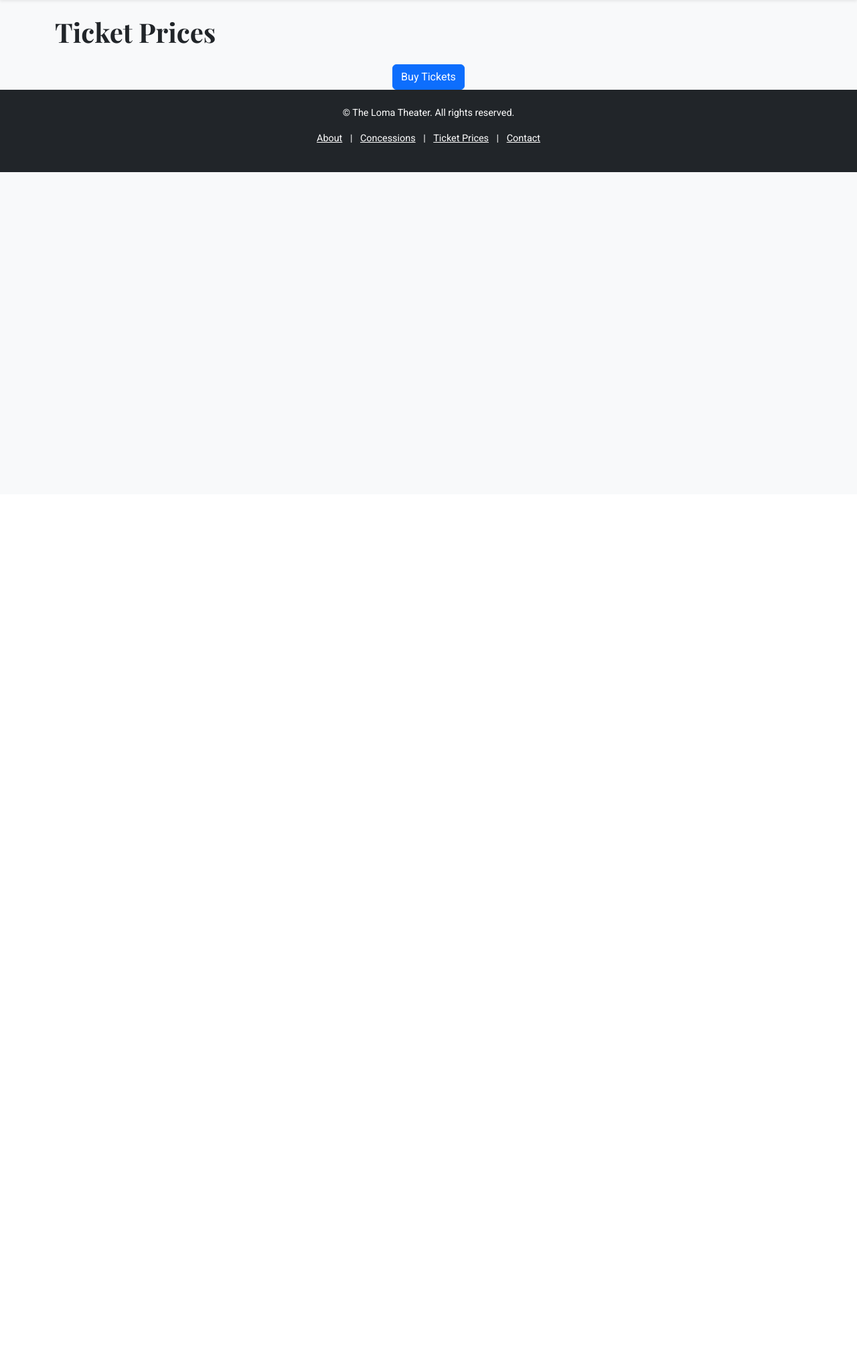
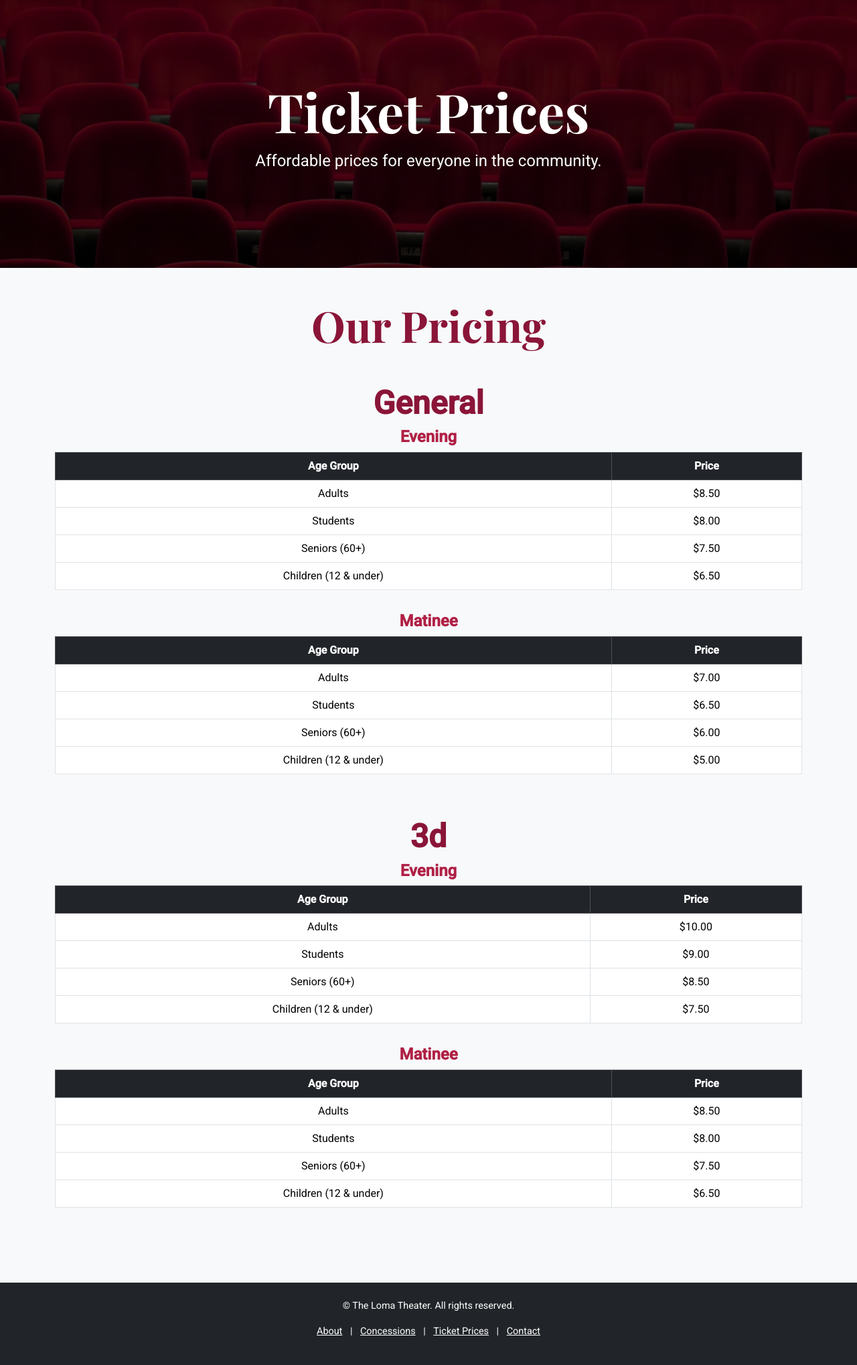
Before and after one commit to maxmeadowcroft/loma-website, a Django app: page /ticket-prices/ in a window 1280 px wide. Shown: the part 62-2100 px from the top of the page at 67% size. Before the commit the page ends 319 px from the top, so only its background shows below. Run offline with Django 5.2, Linux system fonts and the light colour scheme; data comes from the database, SQL or seed files in the repository.

Commit message:
tickets done

```diff
--- a/lomawebsite/coreWebsite/templates/coreWebsite/concessions.html
+++ b/lomawebsite/coreWebsite/templates/coreWebsite/concessions.html
@@ -16,8 +16,6 @@
     <!-- Concessions Section -->
     <section class="py-5 bg-light">
         <div class="container">
-            <h2 class="text-center mb-5 fw-bold display-4" style="color: #b02045;">Our Offerings</h2>
-
             {% if grouped_concessions %}
             {% for category, items in grouped_concessions.items %}
             <div class="mb-5">
--- a/lomawebsite/coreWebsite/templates/coreWebsite/ticket_prices.html
+++ b/lomawebsite/coreWebsite/templates/coreWebsite/ticket_prices.html
@@ -1,38 +1,57 @@
 {% extends "base.html" %}
-
+{% load static %}
 {% block title %}Ticket Prices{% endblock %}
 
 {% block content %}
+<div class="container-fluid p-0">
+    <!-- Hero Section -->
+    <div class="hero-section text-center text-white py-5"
+        style="background: linear-gradient(to bottom, rgba(0, 0, 0, 0.6), rgba(0, 0, 0, 0.6)), url('{% static "tickets.jpg" %}') no-repeat center/cover; min-height: 50vh;">
         <div class="container">
-    <h1 class="mt-4">Ticket Prices</h1>
+            <h1 class="display-1 fw-bold" style="font-family: 'Playfair Display', serif;">Ticket Prices</h1>
+            <p class="lead mb-4" style="font-size: 1.5rem;">Affordable prices for everyone in the community.</p>
+        </div>
+    </div>
 
-    {% for category, showtimes in grouped_ticket_prices.items %}
-    <section class="mt-4">
-        <h2>{{ category|title }}</h2>
+    <!-- Ticket Prices Section -->
+    <section id="ticket-prices" class="py-5 bg-light">
+        <div class="container">
+            <h2 class="text-center mb-5 fw-bold display-3" style="color: #8a1538;">Our Pricing</h2>
+
+            {% if ticket_prices %}
+            {% for category, showtimes in ticket_prices.items %}
+            <div class="mb-5">
+                <h3 class="text-center fw-bold display-5" style="color: #8a1538;">{{ category|title }}</h3>
+
                 {% for showtime, prices in showtimes.items %}
-        <h3>{{ showtime|title }}</h3>
-        <table class="table table-striped">
-            <thead>
+                <div class="mb-3">
+                    <h4 class="text-center fw-bold" style="color: #b02045;">{{ showtime|title }}</h4>
+                    <div class="table-responsive">
+                        <table class="table table-bordered text-center">
+                            <thead class="table-dark">
                                 <tr>
                                     <th>Age Group</th>
                                     <th>Price</th>
                                 </tr>
                             </thead>
                             <tbody>
-                {% for ticket in prices %}
+                                {% for price in prices %}
                                 <tr>
-                    <td>{{ ticket.age_group }}</td>
-                    <td>${{ ticket.price|floatformat:2 }}</td>
+                                    <td>{{ price.age_group }}</td>
+                                    <td>${{ price.price|floatformat:2 }}</td>
                                 </tr>
                                 {% endfor %}
                             </tbody>
                         </table>
-        {% endfor %}
-    </section>
-    {% endfor %}
-
-    <div class="text-center mt-4">
-        <a href="#" class="btn btn-primary">Buy Tickets</a>
                     </div>
                 </div>
+                {% endfor %}
+            </div>
+            {% endfor %}
+            {% else %}
+            <p class="text-center">No ticket prices available at the moment.</p>
+            {% endif %}
+        </div>
+    </section>
+</div>
 {% endblock %}
--- a/lomawebsite/coreWebsite/views.py
+++ b/lomawebsite/coreWebsite/views.py
@@ -97,11 +97,27 @@
         context = super().get_context_data(**kwargs)
 
         # Group ticket prices by category and then by showtime
-        grouped_ticket_prices = defaultdict(lambda: defaultdict(list))
-        for ticket in TicketPrice.objects.all().order_by('category', 'showtime', 'age_group'):
-            grouped_ticket_prices[ticket.category][ticket.showtime].append(ticket)
+        ticket_prices = TicketPrice.objects.all()
+        grouped_prices = {}
+        for price in ticket_prices:
+            category = price.category
+            showtime = price.showtime
+            if category not in grouped_prices:
+                grouped_prices[category] = {}
+            if showtime not in grouped_prices[category]:
+                grouped_prices[category][showtime] = []
+            grouped_prices[category][showtime].append({
+                'age_group': price.age_group,
+                'price': price.price,
+            })
 
-        context['grouped_ticket_prices'] = grouped_ticket_prices
+        # Assign grouped ticket prices to context
+        context['ticket_prices'] = grouped_prices
+
+        # Add a static or last background image for consistency
+        background = BackgroundImage.objects.last()
+        context['background_image'] = background.image.url if background else None
+
         return context
 
 
```
Also changed, not shown: lomawebsite/static/tickets.jpg (added). Lines whose indentation alone changed are shown as unchanged.
